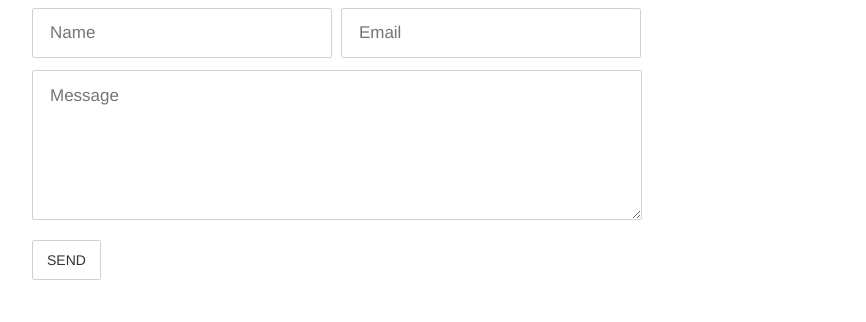
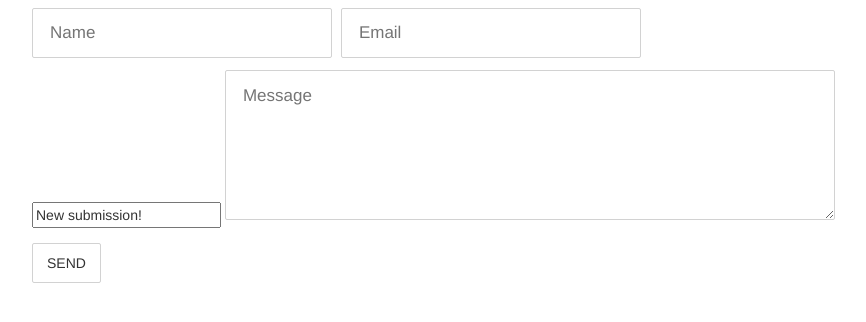
Before and after one commit to pkayokay/formspree, a plain HTML site: page index.html in a window 1280 px wide. Shown: the part 122-444 px from the top of the page, without its empty margins (8-874 px from the left). Drawn offline with Linux system fonts and the light colour scheme.

Commit message:
Update index.html

```diff
--- a/index.html
+++ b/index.html
@@ -20,7 +20,7 @@
                   <input id="name-input" type="text" name="name" placeholder="Name">
                   <input id="email-input" type="email" name="_replyto" placeholder="Email">
                   <br>
-                  <input type="hidden" name="_subject" value="New submission!" />
+                  <input type="text" name="_subject" value="New submission!" />
                   <textarea id="text-input" name="message" placeholder="Message"></textarea>
                   <input id="submit" type="submit" value="SEND" style="display:inherit;margin-top:15px">
               </form>
```
